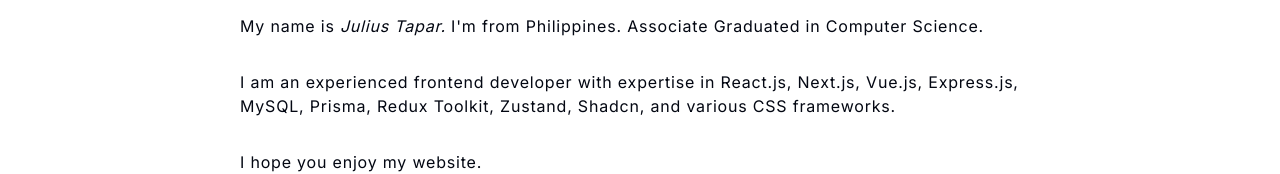
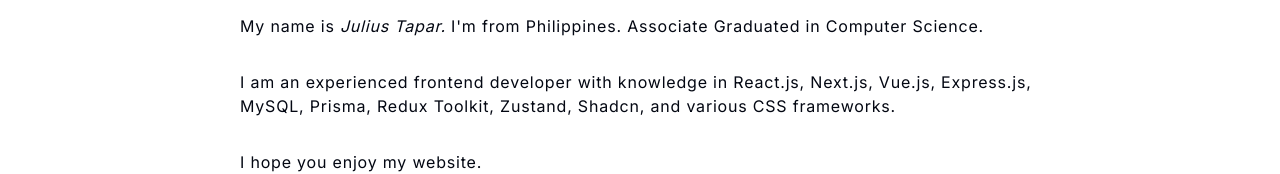
Before and after one commit to jcptapar05/portfolio, a Next.js app: page /about in a window 1280 px wide. Shown: the part 350-524 px from the top of the page. Built offline with nearby package versions, Linux system fonts and the light colour scheme.

Commit message:
Update description

```diff
--- a/app/about/page.tsx
+++ b/app/about/page.tsx
@@ -5,17 +5,18 @@
     <div className="w-screen h-[87vh] flex justify-center items-center">
       <div className="max-w-[800px] px-6 md:px-0">
         <h2 className="capitalize text-2xl font-bold">About me</h2>
-    <br /><br />
+        <br />
+        <br />
         <p className="tracking-wider	">
           My name is
-     <i> Julius Tapar.</i> I&apos;m from Philippines. Associate Graduated in
-     Computer Science.
+          <i> Julius Tapar.</i> I&apos;m from Philippines. Associate Graduated
+          in Computer Science.
         </p>
         <br />
         <p className="mt-2 tracking-wider">
-     I am an experienced frontend developer with expertise in React.js, Next.js,
-     Vue.js, Express.js, MySQL, Prisma, Redux Toolkit, Zustand, Shadcn, and
-     various CSS frameworks.
+          I am an experienced frontend developer with knowledge in React.js,
+          Next.js, Vue.js, Express.js, MySQL, Prisma, Redux Toolkit, Zustand,
+          Shadcn, and various CSS frameworks.
         </p>
         <br />
         <p className="mt-2 tracking-wider">I hope you enjoy my website.</p>
```
Lines whose indentation alone changed are shown as unchanged.
